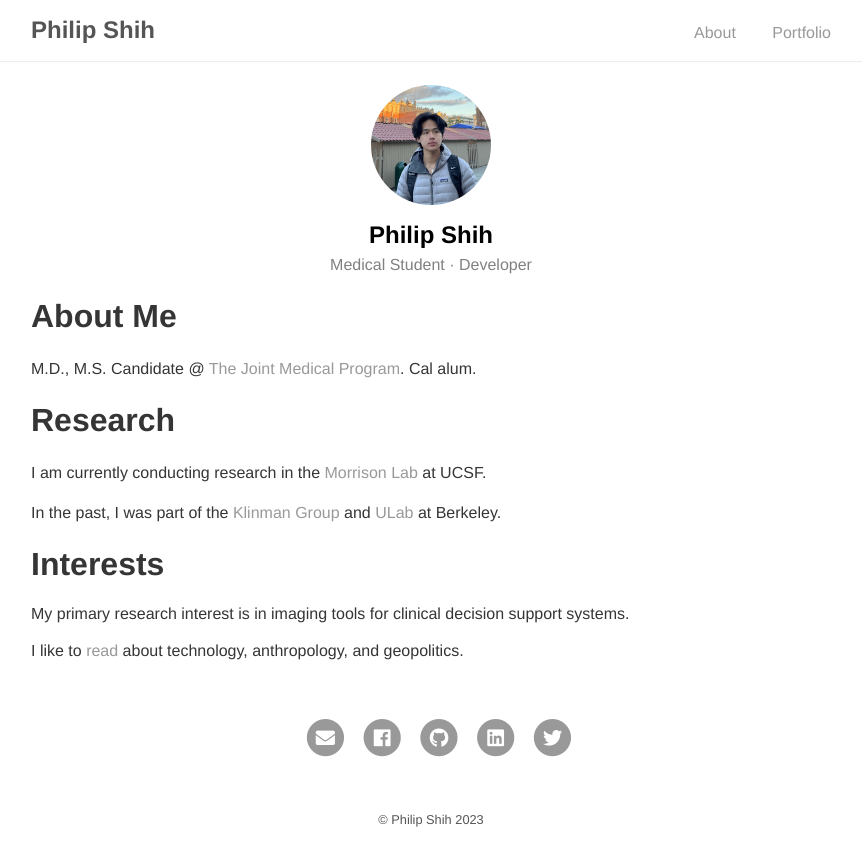
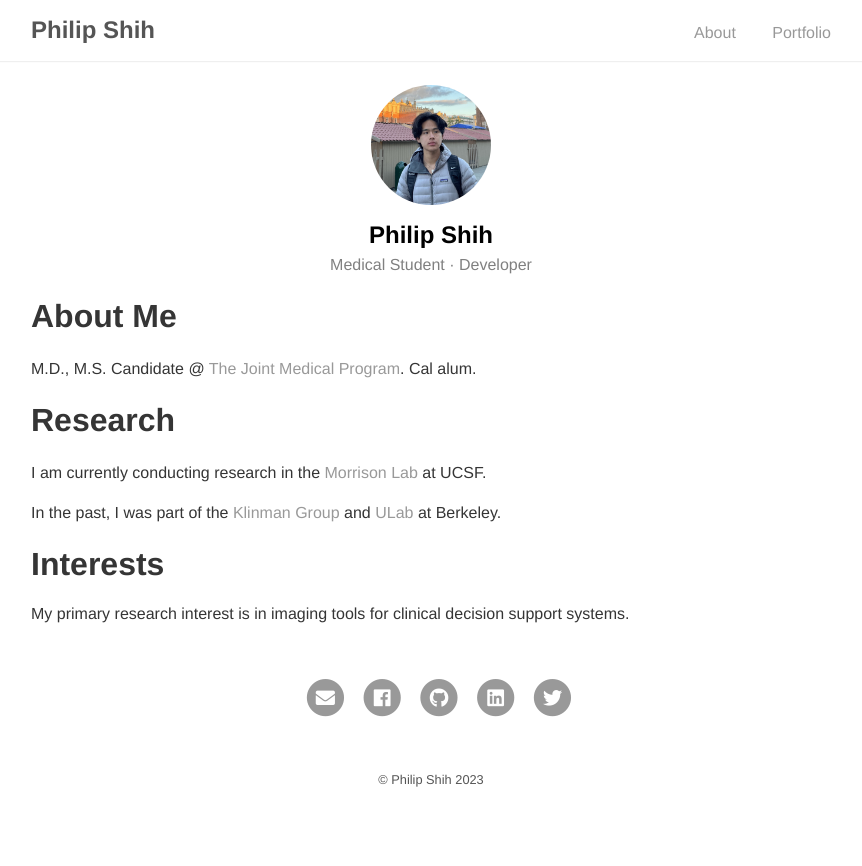
Before and after one commit to philipshih/philipshih.github.io, a Jekyll site: the page built from index.md, in a window 1280 px wide. Shown: the top 866 px of the page, without its empty margins (209-1071 px from the left). Built offline with Jekyll 4.4.1, drawn with Linux system fonts in a browser that asks for light colours; our own code applies the rules of GitHub Pages for plain Markdown files.

Commit message:
Update index.md

```diff
--- a/index.md
+++ b/index.md
@@ -14,5 +14,3 @@ In the past, I was part of the [Klinman Group](http://www.cchem.berkeley.edu/juk
 
 # Interests
 My primary research interest is in imaging tools for clinical decision support systems.
-
-I like to [read](https://www.goodreads.com/user/show/108682054-philip-shih) about technology, anthropology, and geopolitics.
```
